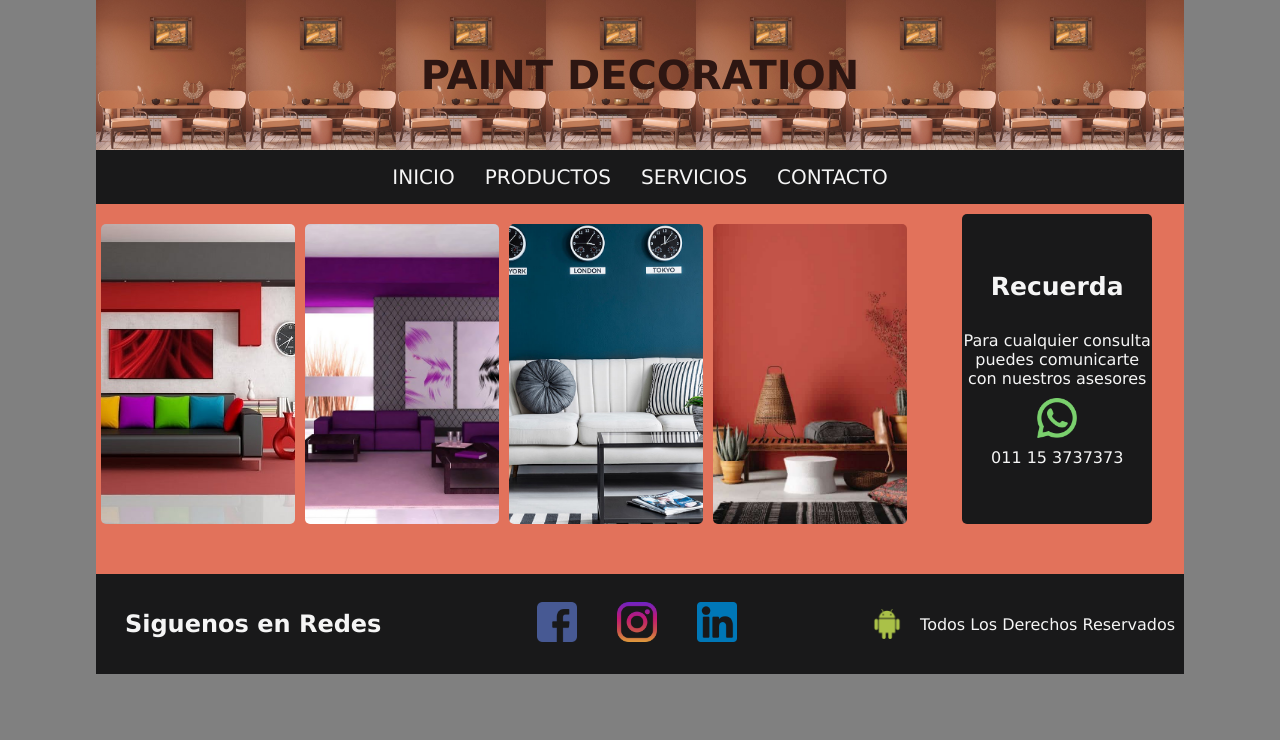
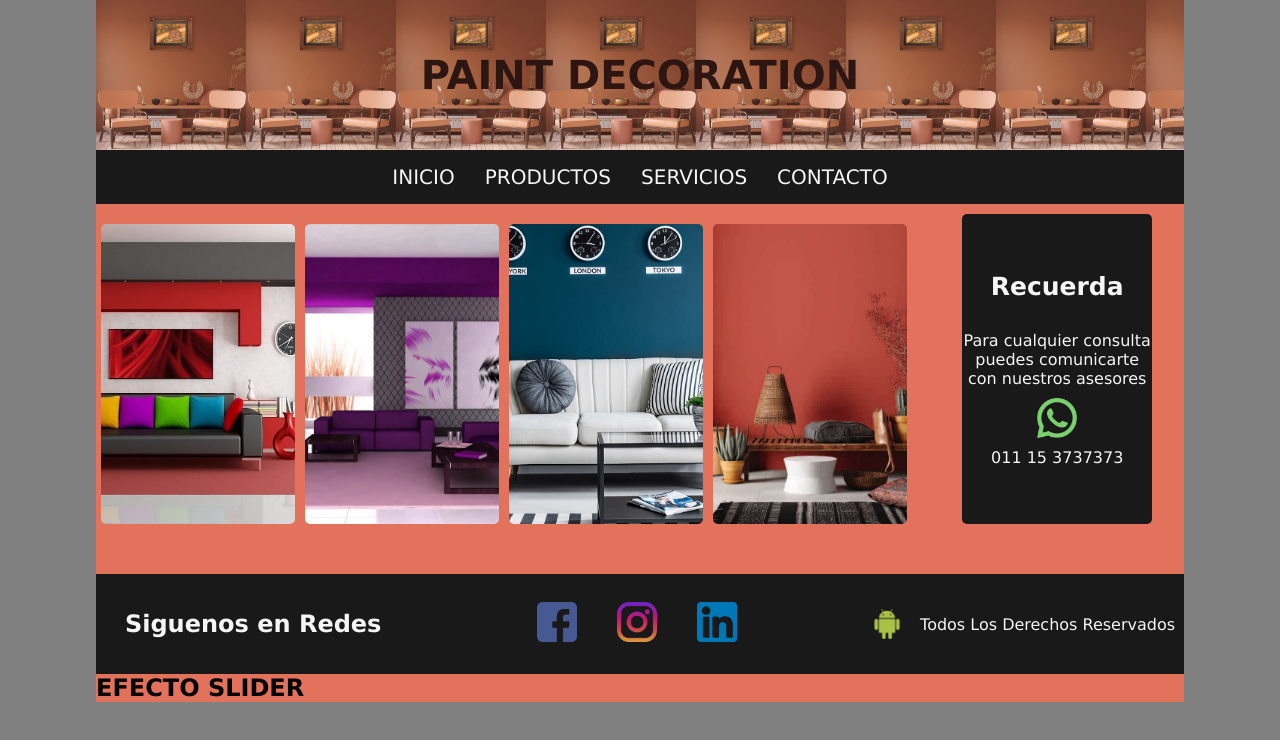
Before and after one commit to Gaddi-LPM/paintdecoration, a plain HTML site: page index.html in a window 1280 px wide. Drawn offline with Linux system fonts and the light colour scheme.

Commit message:
Update index.html

```diff
--- a/index.html
+++ b/index.html
@@ -46,6 +46,12 @@
             </div>
             <div> </div>
         </section>
+        <!-- fecto slider en esta rama -->
+        <div class="slider">
+
+            <h2>EFECTO SLIDER</h2>
+
+        </div>
 
         <aside class="aside">
             <h2>Recuerda</h2>
```
